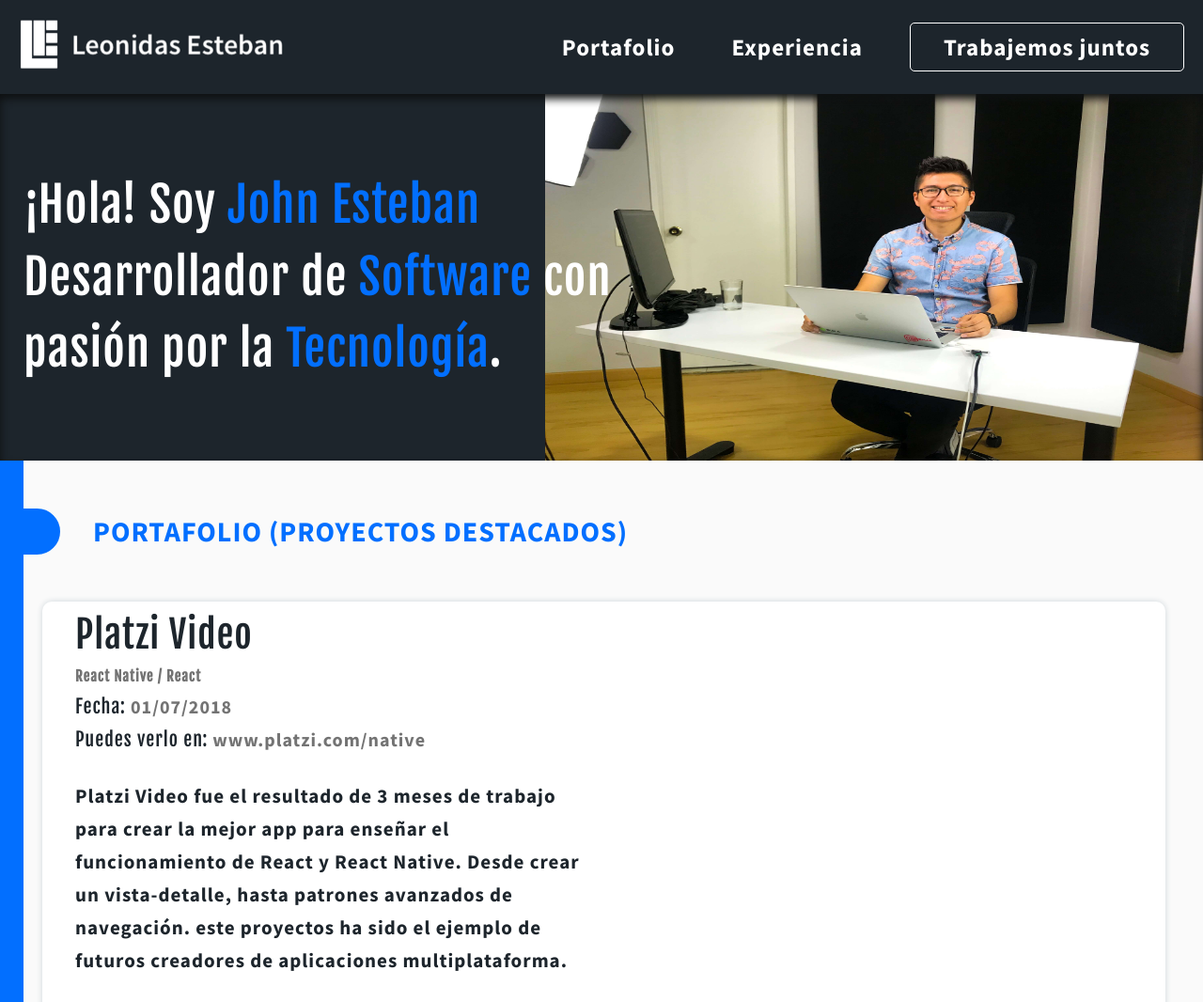
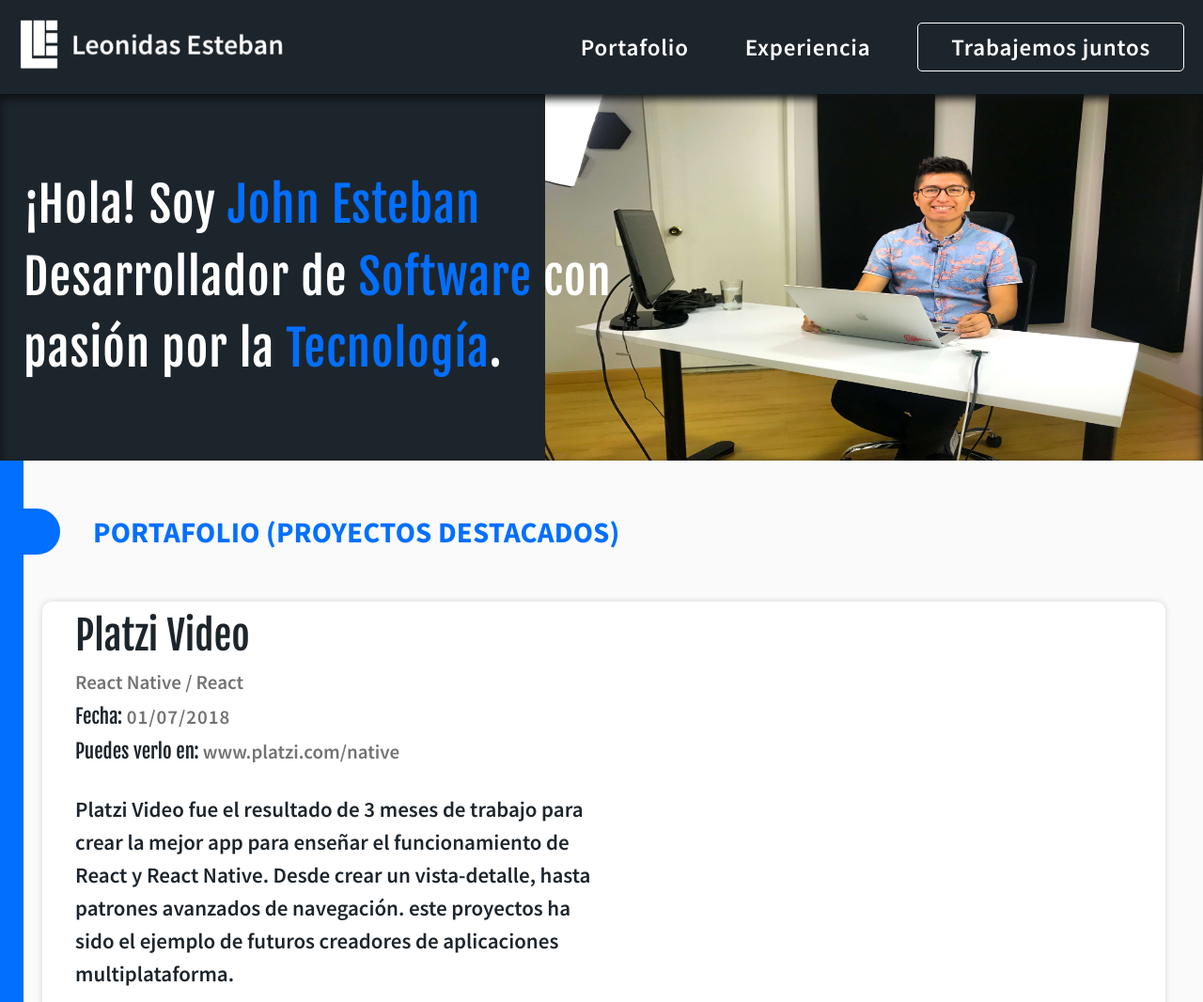
Before and after one commit to JohnEstebanAP/Portafolio-Web, a plain HTML site: page index.html in a window 1280 px wide. Shown: the top 1066 px of the page at 94% size. Drawn offline with Linux system fonts and the light colour scheme.

Commit message:
Corrección tamanio y negrita de la letra

```diff
--- a/css/stilos.css
+++ b/css/stilos.css
@@ -94,9 +94,10 @@ h2{
     color:#026fff;
     text-transform: uppercase;
     font-family: 'Source Sans Pro', sans-serif;
-    font-weight: bold;/*para qeu el testo este en negrita*/
-    font-size: 30px;
-    letter-spacing: 1px;
+    /*font-weight: bold;/*para qeu el testo este en negrita*/
+    font-weight: 1000;
+    font-size: 31px;
+    letter-spacing: 0.2px;
 }
 
 .container-portafolio{
@@ -145,61 +146,62 @@ h2{
 
 }
 .project-title{
-    font-size:40px;
+    font-size:42px;
     margin-top: 0;
     margin-bottom: 10px;
     color: #1d252c;
-    letter-spacing: 1px;
-    font-weight: lighter;
+    letter-spacing: 0px;
+    font-weight: 200;
 }
 
 .project-course{
     color: #737373;
     margin: 10px 0;
-    letter-spacing: 1px;
-    font-size: 15px;
-    font-weight: bold;
+    letter-spacing: 0px;
+    font-size: 21px;
+    font-weight: 600;
+    font-family: 'Source Sans Pro', sans-serif;
 }
 
 .project-date{
     color: #737373;
     margin: 10px 0;
     letter-spacing: 1px;
-    font-size: 20px;
-    font-weight: bold;
+    font-size: 21px;
+    font-weight: 600;
 }
 .project-date strong{
-    font-size:20px;
+    font-size:21px;
     margin-top: 0;
     margin-bottom: 10px;
     color: #1d252c;
-    letter-spacing: 1px;
+    letter-spacing: 0px;
     font-weight: lighter;
 }
 
 .project-url{
     color: #737373;
     margin: 10px 0;
-    letter-spacing: 1px;
-    font-size: 20px;
-    font-weight: bold;
+    letter-spacing: 0px;
+    font-size: 21px;
+    font-weight: 600;
 }
 .project-url strong{
-    font-size:20px;
+    font-size:21px;
     margin-top: 0;
     margin-bottom: 10px;
     color: #1d252c;
-    letter-spacing: 1px;
+    letter-spacing: 0px;
     font-weight: lighter;
 }
 
 .project-description{
-    font-size:21px;
+    font-size:23px;
     margin-top: 30px;
     margin-bottom: 10px;
     color: #1d252c;
-    letter-spacing: 1px;
-    font-weight: bold;
+    letter-spacing: 0px;
+    font-weight: 600;
     line-height: 35px;
 }
 
@@ -239,8 +241,8 @@ h2{
     color: white;
     text-decoration: none;
     font-family: 'Source Sans Pro', sans-serif;
-    font-weight: bold;/*para qeu el testo este en negrita*/
-    letter-spacing: 1px;
+    font-weight: 600;/*para qeu el testo este en negrita*/
+    letter-spacing: 0.8px;
     font-size: 25px;
     height:inherit;
     margin:20px;
@@ -391,10 +393,10 @@ figure{
     color: #737373;
     margin: 10px 0;
     margin-bottom: 35px;
-    letter-spacing: 1px;
-    font-size: 22px;
-    font-weight: bold;
-    line-height: 35px
+    line-height: 35px;
+    letter-spacing: 0.5px;
+    font-size: 23px;
+    font-weight: 600;
 }
 
 .event-url{
@@ -404,7 +406,7 @@ figure{
     text-decoration: none;
     border-radius: 5px;
     font-size: 25px;
-    font-weight: bold;
+    font-weight: 600;
     letter-spacing: 1px;
 }
 
@@ -481,7 +483,7 @@ figure{
 .form-email input{
     width: 340px;
     height: 35px;
-    border-color:#888585;
+    border-color:#9b9797;
     padding: 10px 10px 10px 50px;
     border-radius: 8px;
     border-style: solid;
@@ -491,7 +493,7 @@ figure{
     background-position-y: center;
     background-position-x: 15px;
     font-size: 22px;
-    font-weight: bolder;
+    font-weight: 500;
 }
 
 .form-email button{
@@ -508,6 +510,7 @@ figure{
     border-color: white;
     font-size: 23px;
     font-weight: 500;
+    letter-spacing: 1px;
 }
 
 button:hover{
@@ -558,4 +561,6 @@ button:hover{
 .TextoCurso{
     display: flex;
     align-items: center;
+
+    corrección tamanio y negrita de la letra
 }
--- a/index.html
+++ b/index.html
@@ -134,7 +134,7 @@
                     <div class="event-detail">
                         <h3 class="event-title">PlatziConf México 2018</h3>
                         <p class="event-description">El evento más grande sobre gente que quiere aprender más de internet. En este evento te comparto como tener una vida de constante aprendizaje.</p>
-                        <a class="event-url" href="https://www.youtube.com/watch?v=-5KAN9_CzSA">Ver Plática</a>
+                        <a class="event-url" href="https://www.youtube.com/watch?v=-5KAN9_CzSA">Ver Pláctica</a>
                     </div>
                 </article>
                 <article class="event">
@@ -144,7 +144,7 @@
                     <div class="event-detail">
                         <h3 class="event-title">PlatziConf México 2018</h3>
                         <p class="event-description">El evento más grande sobre gente que quiere aprender más de internet. En este evento te comparto como tener una vida de constante aprendizaje.</p>
-                        <a class="event-url" href="https://www.youtube.com/watch?v=-5KAN9_CzSA">Ver Plática</a>
+                        <a class="event-url" href="https://www.youtube.com/watch?v=-5KAN9_CzSA">Ver Pláctica</a>
                     </div>
                 </article>
                 <article class="event">
@@ -154,7 +154,7 @@
                     <div class="event-detail">
                         <h3 class="event-title">PlatziConf México 2018</h3>
                         <p class="event-description">El evento más grande sobre gente que quiere aprender más de internet. En este evento te comparto como tener una vida de constante aprendizaje.</p>
-                        <a class="event-url" href="https://www.youtube.com/watch?v=-5KAN9_CzSA">Ver Plática</a>
+                        <a class="event-url" href="https://www.youtube.com/watch?v=-5KAN9_CzSA">Ver Pláctica</a>
                     </div>
                 </article>
                 <article class="event">
@@ -164,7 +164,7 @@
                     <div class="event-detail">
                         <h3 class="event-title">PlatziConf México 2018</h3>
                         <p class="event-description">El evento más grande sobre gente que quiere aprender más de internet. En este evento te comparto como tener una vida de constante aprendizaje.</p>
-                        <a class="event-url" href="https://www.youtube.com/watch?v=-5KAN9_CzSA">Ver Plática</a>
+                        <a class="event-url" href="https://www.youtube.com/watch?v=-5KAN9_CzSA">Ver Pláctica</a>
                     </div>
                 </article>
             </div>
```
